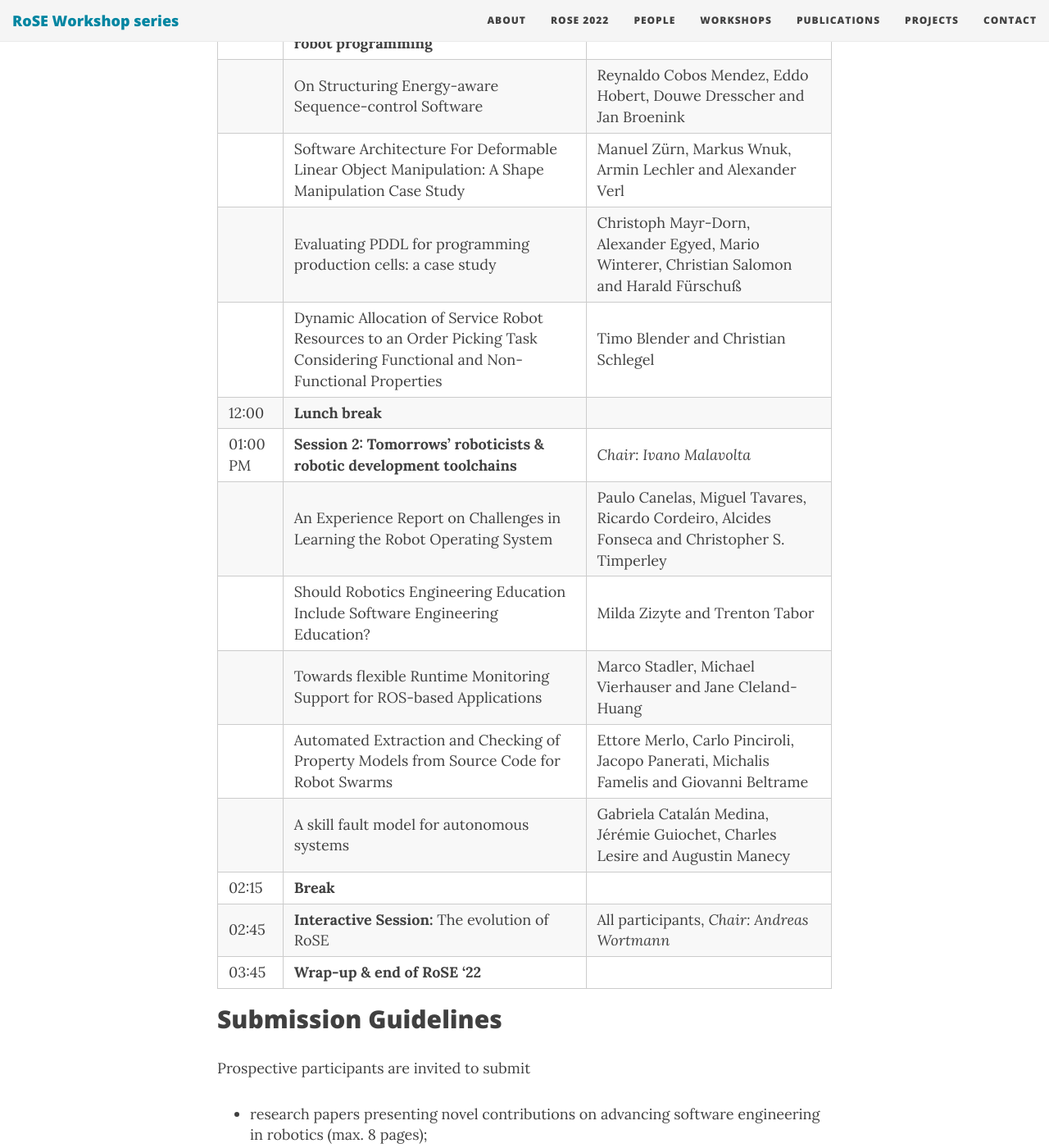
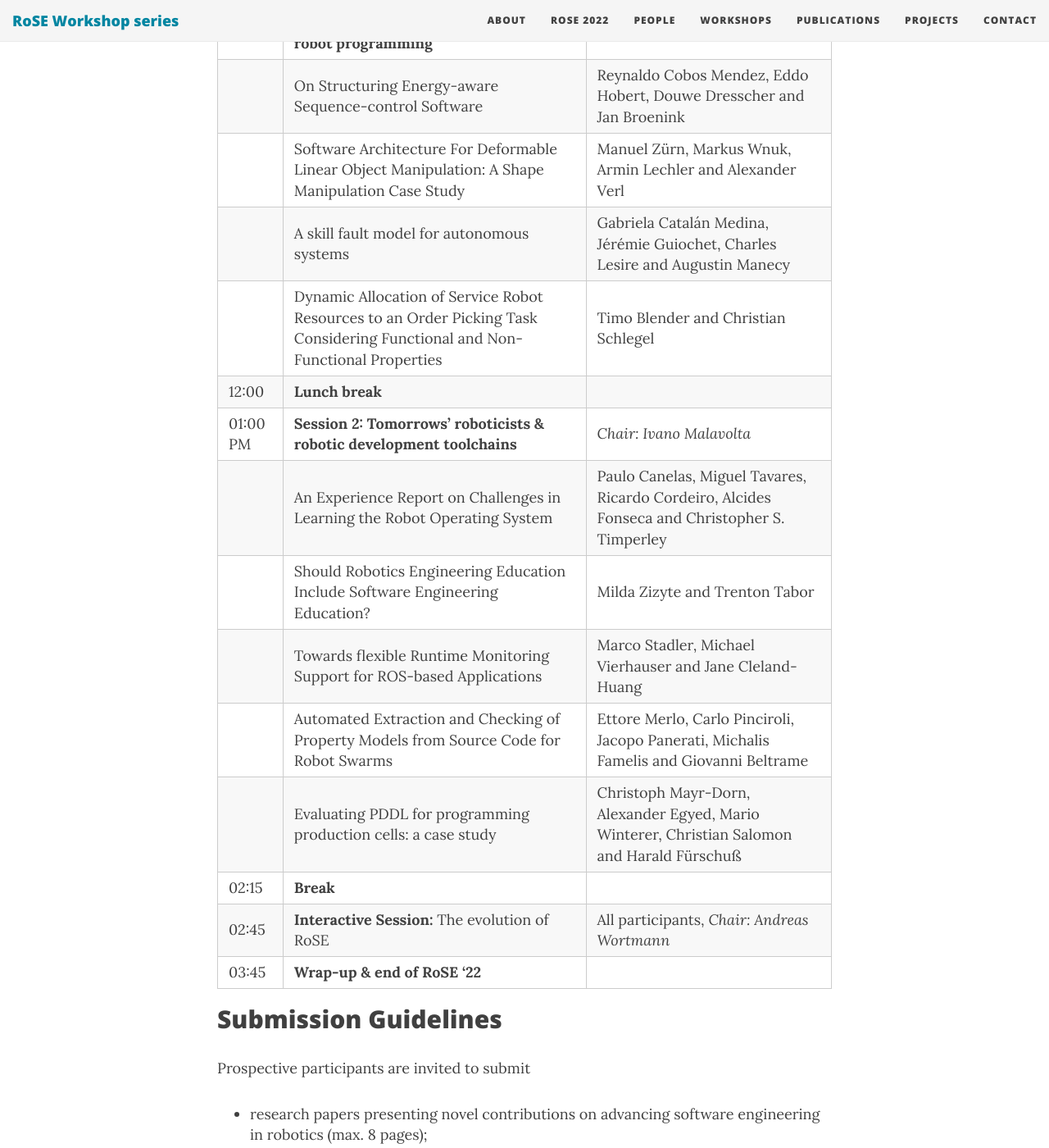
Before and after one commit to rose-workshops/rose-workshops.github.io, a Jekyll site: the page built from rose2022.md, in a window 1280 px wide and 1400 px high, scrolled down 2651 px. Shown: the whole window at 82% size. Built offline with Jekyll 4.4.1, drawn with Linux system fonts in a browser that asks for light colours; nearby versions of some CDN libraries; part of the change alters nothing that is shown.

```diff
--- a/rose2022.md
+++ b/rose2022.md
@@ -57,7 +57,7 @@ Times are displayed in Central European Summer Time (CEST): Amsterdam, Berlin, B
 | 11:00 | **Session 1:  Software architecture & robot programming** | *Chair: Andreas Angerer* |
 | | On Structuring Energy-aware Sequence-control Software | Reynaldo Cobos Mendez, Eddo Hobert, Douwe Dresscher and Jan Broenink |
 | | Software Architecture For Deformable Linear Object Manipulation: A Shape Manipulation Case Study | Manuel Zürn, Markus Wnuk, Armin Lechler and Alexander Verl |
-| | Evaluating PDDL for programming production cells: a case study | Christoph Mayr-Dorn, Alexander Egyed, Mario Winterer, Christian Salomon and Harald Fürschuß |
+| |  A skill fault model for autonomous systems | Gabriela Catalán Medina, Jérémie Guiochet, Charles Lesire and Augustin Manecy |
 | | Dynamic Allocation of Service Robot Resources to an Order Picking Task Considering Functional and Non-Functional Properties | Timo Blender and Christian Schlegel |
 | 12:00 | **Lunch break** | |
 | 01:00 PM | **Session 2: Tomorrows' roboticists & robotic development toolchains** | *Chair: Ivano Malavolta* |
@@ -65,7 +65,7 @@ Times are displayed in Central European Summer Time (CEST): Amsterdam, Berlin, B
 | |  Should Robotics Engineering Education Include Software Engineering Education? | Milda Zizyte and Trenton Tabor |
 | |  Towards flexible Runtime Monitoring Support for ROS-based Applications | Marco Stadler, Michael Vierhauser and Jane Cleland-Huang |
 | |  Automated Extraction and Checking of Property Models from Source Code for Robot Swarms | Ettore Merlo, Carlo Pinciroli, Jacopo Panerati, Michalis Famelis and Giovanni Beltrame |
-| |  A skill fault model for autonomous systems | Gabriela Catalán Medina, Jérémie Guiochet, Charles Lesire and Augustin Manecy |
+| | Evaluating PDDL for programming production cells: a case study | Christoph Mayr-Dorn, Alexander Egyed, Mario Winterer, Christian Salomon and Harald Fürschuß |
 | 02:15 | **Break** | |
 | 02:45 | **Interactive Session:** The evolution of RoSE | All participants, *Chair: Andreas Wortmann* |
 | 03:45 | **Wrap-up & end of RoSE '22** | |
```
